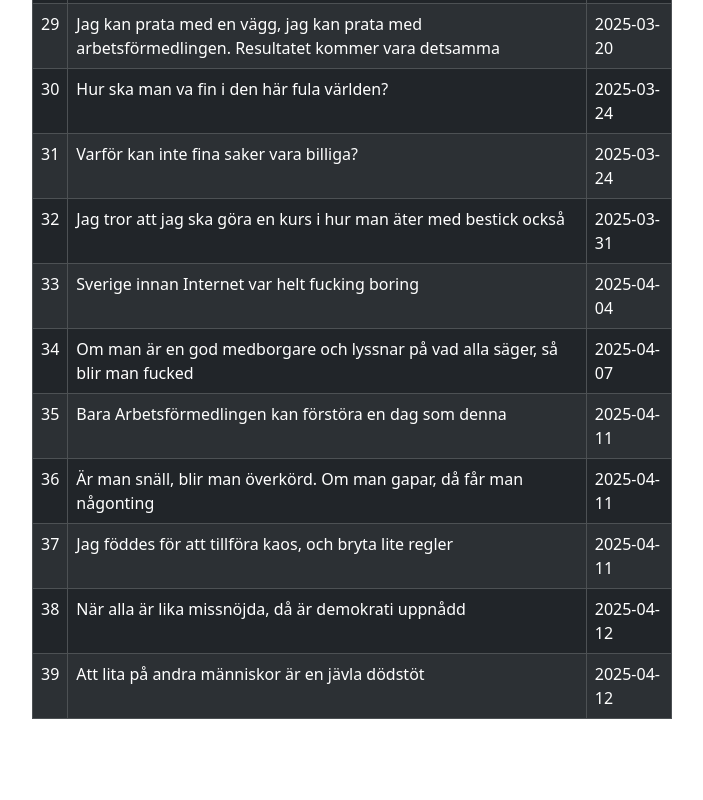
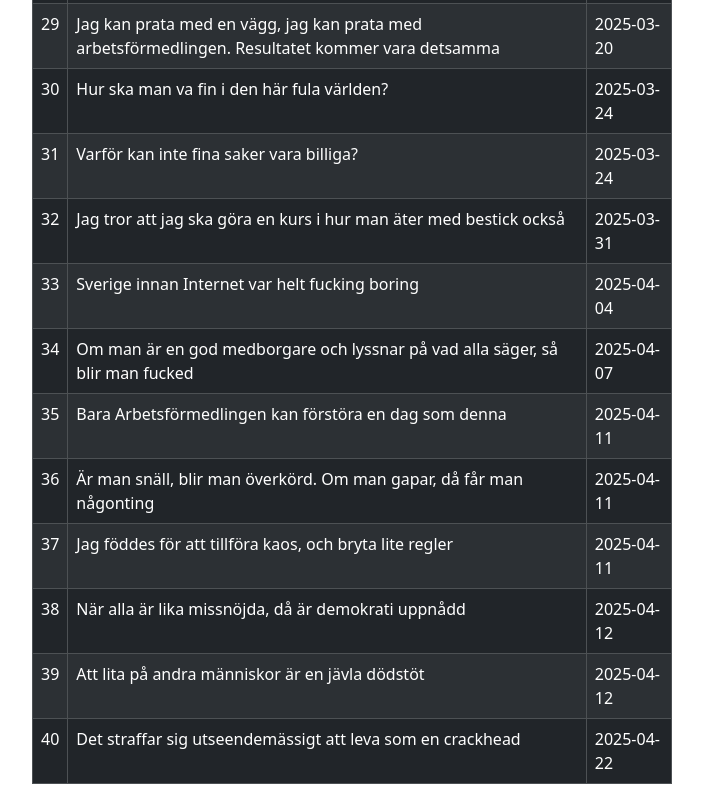
Before and after one commit to Stenstromen/filosofiskaeleonora, a React (Vite) app: page /all in a window 1280 px wide. Shown: the part 1986-2786 px from the top of the page, without its empty margins (288-991 px from the left). Before the commit the page ends 2721 px from the top, so only its background shows below. Built offline with nearby package versions, Linux system fonts and the light colour scheme.

Commit message:
:sparkles: feat: Added quote

```diff
--- a/src/assets/Quotes.js
+++ b/src/assets/Quotes.js
@@ -205,6 +205,11 @@ const Quotes = [
     quote: "Att lita på andra människor är en jävla dödstöt",
     date: "2025-04-12",
   },
+  {
+    id: 40,
+    quote: "Det straffar sig utseendemässigt att leva som en crackhead",
+    date: "2025-04-22",
+  },
 ];
 
 export default Quotes;
```
